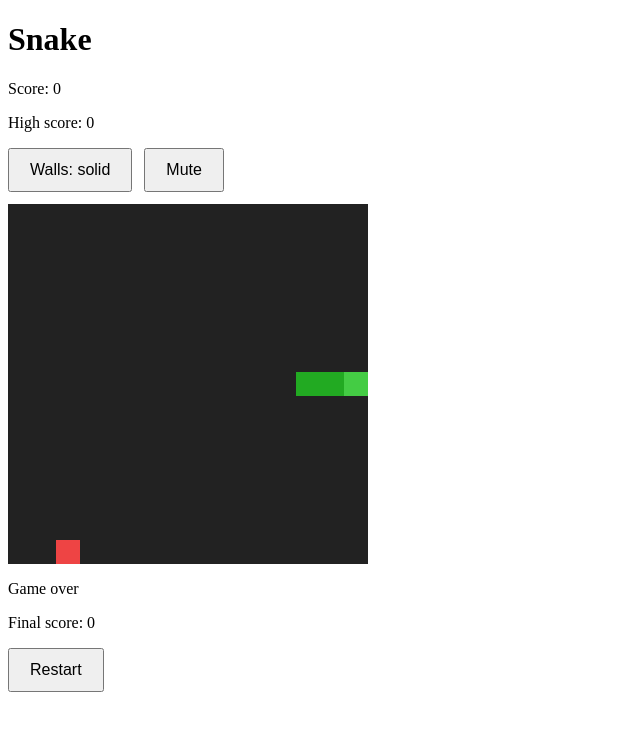
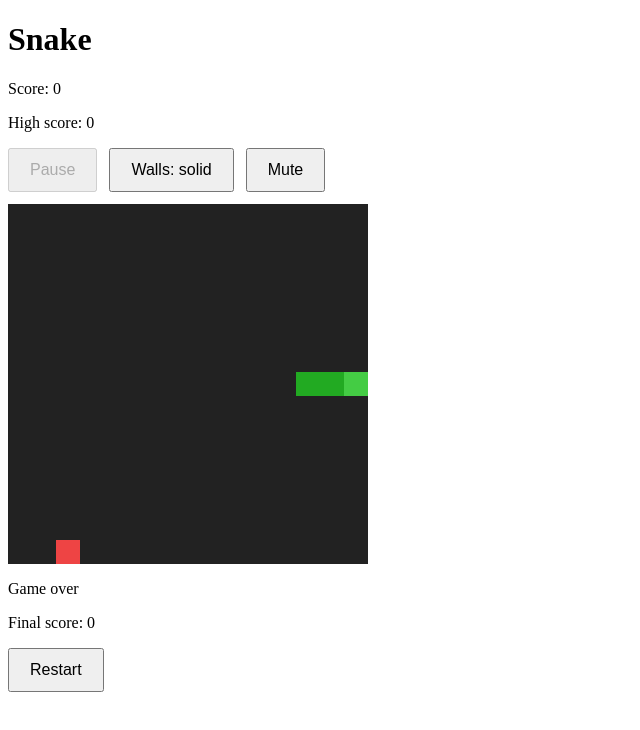
Before and after one commit to mariusachim/awesomeProject1, a React (Vite) app: page / in a window 1280 px wide. Shown: the top 730 px of the page, without its empty margins (0-640 px from the left). Built offline with nearby package versions, Linux system fonts and the light colour scheme.

Commit message:
fix(#66): walls and mute buttons jump left when the game ends

```diff
--- a/src/App.tsx
+++ b/src/App.tsx
@@ -85,9 +85,9 @@ export default function App() {
       <p>Score: {game.score}</p>
       <p>High score: {highScore}</p>
       <div className="controls">
-        {!over && (
-          <button onClick={() => setGame(togglePause)}>{paused ? 'Resume' : 'Pause'}</button>
-        )}
+        <button disabled={over} onClick={() => setGame(togglePause)}>
+          {paused ? 'Resume' : 'Pause'}
+        </button>
         <button onClick={toggleWalls} onKeyDown={onModeKey}>
           Walls: {game.wrap ? 'wrap' : 'solid'}
         </button>
```
Also changed, not shown: 1 other file (tests, documents, lock files or other folders).
